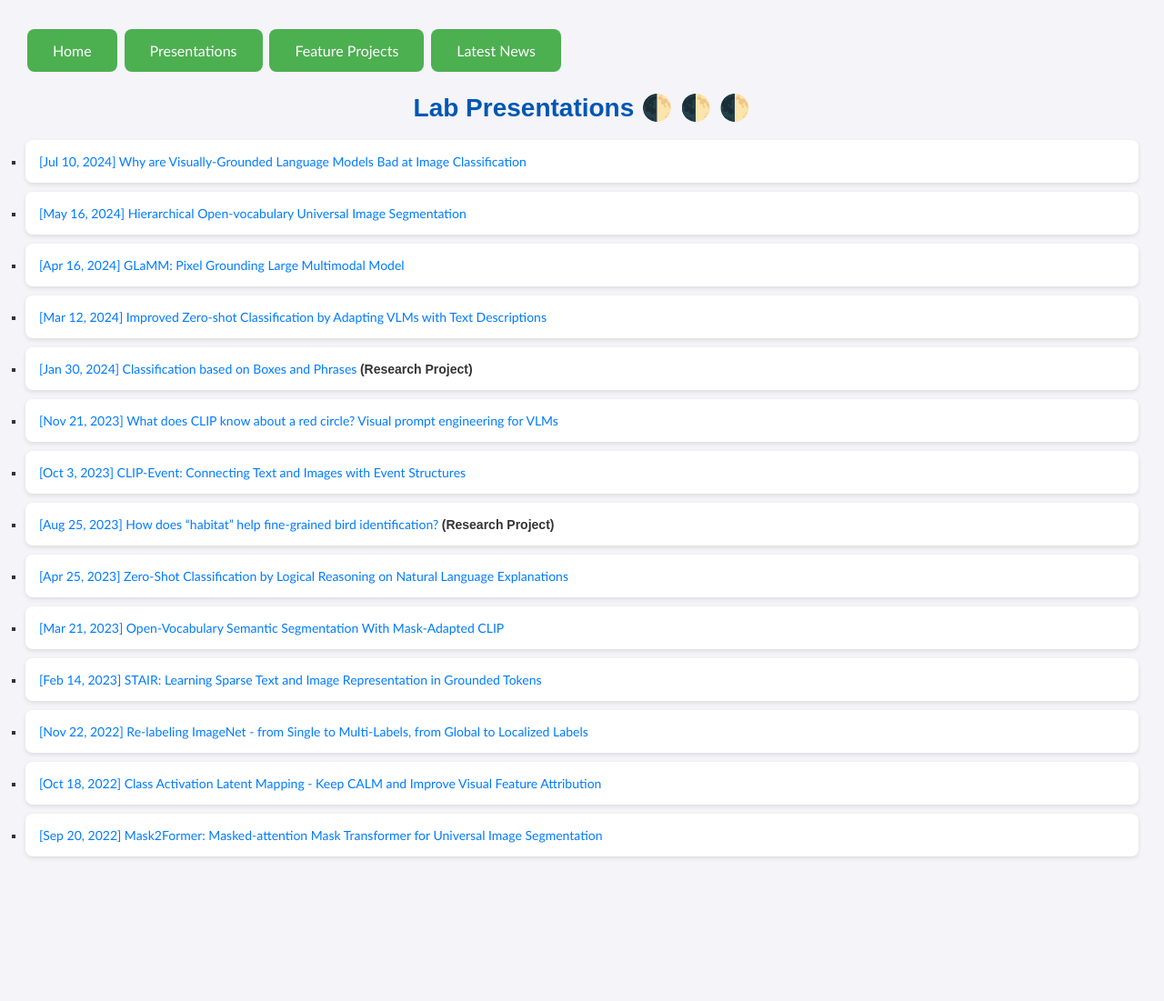
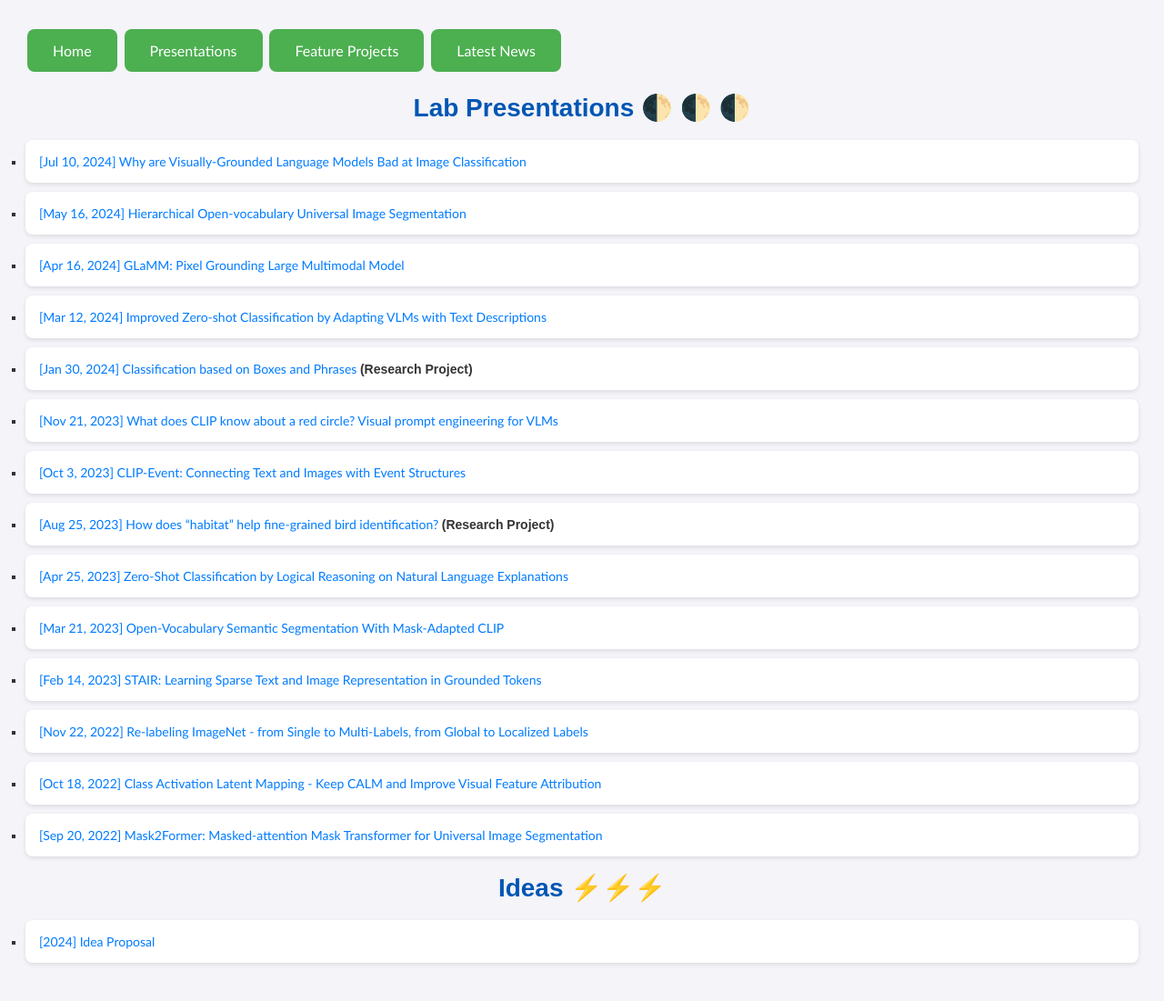
Before and after one commit to ngthanhtin/ngthanhtin.github.io, a Jekyll site: the page presentations.html, which Jekyll copies as it is, in a window 1280 px wide. Shown: the whole page at 91% size. Built offline with Jekyll 4.4.1, drawn with Linux system fonts in a browser that asks for light colours; before the commit the page ends 984 px from its top, so only the background shows below that.

Commit message:
Update presentations.html

```diff
--- a/presentations.html
+++ b/presentations.html
@@ -120,11 +120,12 @@
                     <li>
                       <a href="https://docs.google.com/presentation/d/13khKc8L5HbRJWe6wKKxpLvRkpzIPc5I1ejXi9dOgnFs/edit?usp=sharing">[Sep 20, 2022] Mask2Former: Masked-attention Mask Transformer for Universal Image Segmentation</a> </br>
                     </li>
-
-
-
         	</ul>
-
+	<h1>Ideas  &#x26A1;&#x26A1;&#x26A1;</h1>
+		<ul style="list-style-type:square;">
+		    <li>
+		      <a href="https://docs.google.com/presentation/d/18VRhnW-AqH5BIaLsbg5Fb8J8k-J07SkQ-8NVhIDH8F8/edit?usp=sharing">[2024] Idea Proposal</a>
+		    </li>
     </main>
     <footer>
         <!-- Footer content -->
```
